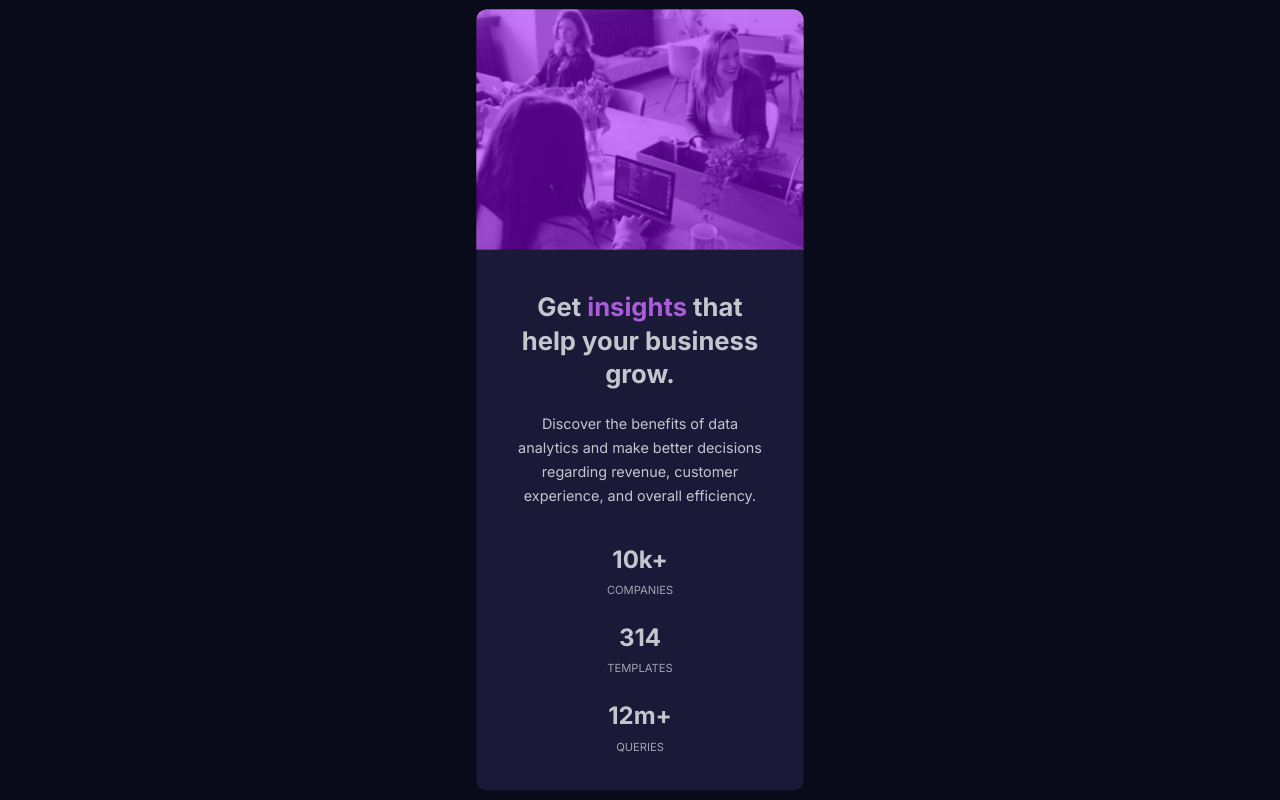
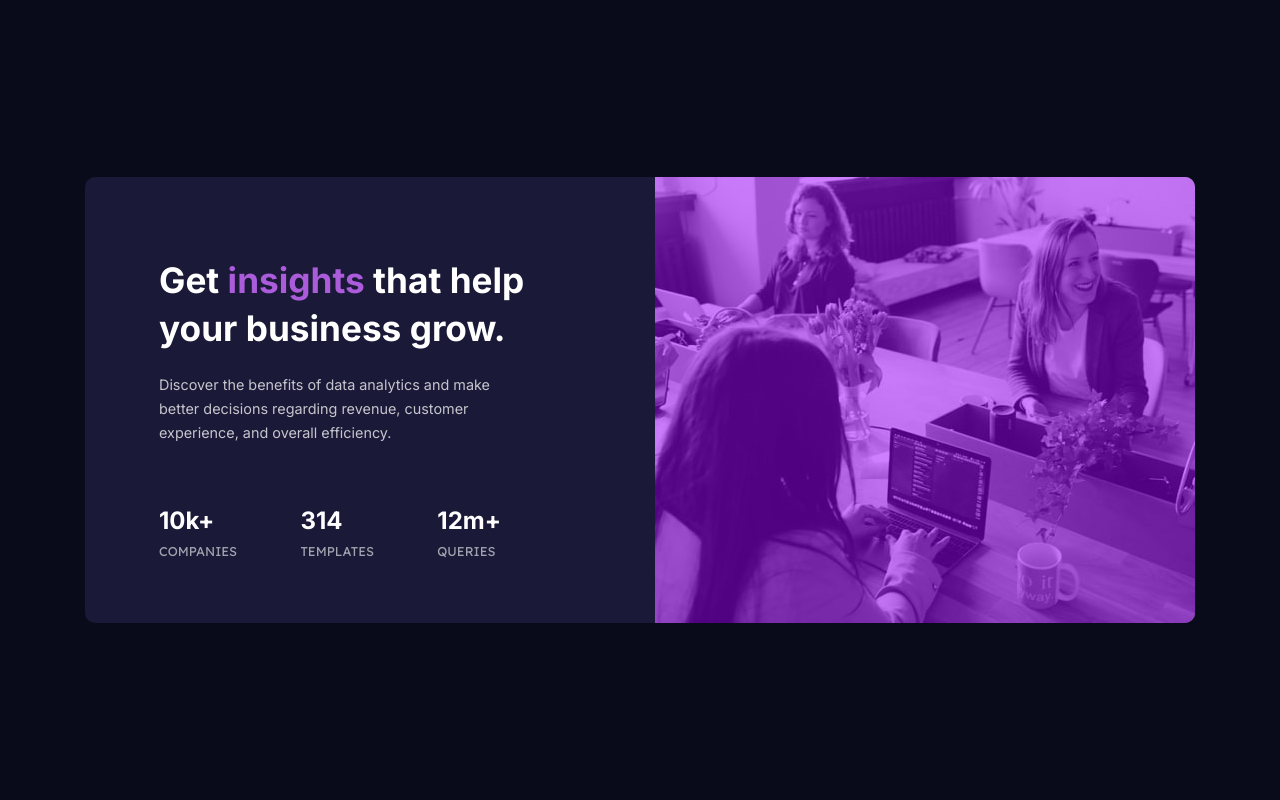
Before and after one commit to CarolineSenes/-Integration_maquette-_Stats-preview-card-component-main, a plain HTML site: page index.html in a window 1280 px wide. Drawn offline with Linux system fonts and the light colour scheme.

Commit message:
version desktop

```diff
--- a/index.html
+++ b/index.html
@@ -23,23 +23,25 @@
         </section>
 
         <section class="card_txt">
-          <h1>Get <span>insights</span> that help your business grow.</h1>
+          <h1 class="heading">Get <span>insights</span> that help your business grow.</h1>
+          <div class="card_txt_subtxt">
             <p>
               Discover the benefits of data analytics and make better decisions
               regarding revenue, customer experience, and overall efficiency.
             </p>
             <div class="stats">
               <div class="stat_compagnies">
-              <h2>10k+</h2>
+                <h2 class="heading">10k+</h2>
                 <p>companies</p>
               </div>
               <div class="stat_templates">
-              <h2>314</h2>
+                <h2 class="heading">314</h2>
                 <p>templates</p>
               </div>
               <div class="stat_queries">
-              <h2>12m+</h2>
+                <h2 class="heading">12m+</h2>
                 <p>queries</p>
+              </div>
             </div>
           </div>
         </section>
--- a/style.css
+++ b/style.css
@@ -10,6 +10,7 @@
     --accent-overlay-color: hsla(277, 100%, 50%, 0.5);
     --main-paragraph-color: hsla(0, 0%, 100%, 0.75);
     --stat-headings-color: hsla(0, 0%, 100%, 0.6);
+    --main-heading-stats: hsl(0, 0%, 100%);
 }
 *{
     box-sizing: border-box;
@@ -69,10 +70,14 @@ p{
     color: var(--main-paragraph-color);
     font-size: 0.9rem;
 }
+.heading{
+    color: var(--main-heading-stats);
+}
 .card{
+    display: flex;
+    flex-direction: column;
     width: 327px;
     height: 781px;
-    text-align: center;
     position: absolute;
     top: 50%; left: 50%;
     transform: translate(-50%, -50%);
@@ -95,6 +100,7 @@ p{
     width: 257px;
     margin-left: 35px;
     margin-right: 35px;
+    text-align: center;
 }
 .card_txt p{
     line-height: 1.5rem;
@@ -106,6 +112,54 @@ p{
     text-transform: uppercase;
     color: var(--stat-headings-color);
     font-size: 0.7rem;
+    font-family: var(--secondary-font);
+}
+
+@media screen and (min-width: 1280px){
+    .card{
+        width: 1110px;
+        height: 446px;
+        flex-direction: row-reverse;
+    }
+    .card_txt{
+        height: 446px;
+        width: 570px;
+        margin-left: 74px;
+        margin-right: 121px;
+        margin-top: 79px;
+        margin-bottom: 64px;
+        text-align: left;
+    }
+    h1{
+        font-size: 2.2rem;
+        line-height: 3rem;
+        margin-bottom: 1.3rem;
+    }
+    .card_txt_subtxt{
+        width: 342px;
+    }
+    .card_txt p{
+        line-height: 1.5rem;
+        font-size: 0.9rem;
+    }
+    .card_image, .overlay{
+        height: 446px;
+        width: 540px;
+        border-radius: 0 10px 10px 0;
+    }
+    .card_image{
+        background-image: url("./images/image-header-desktop.jpg");
+        background-size: cover;
+        margin-bottom: 0;
+    }
+    .stats{
+        display: flex;
+        flex-direction: row;
+        justify-content: space-between;
+    }
+    .stats p{
+        font-size: 0.8rem;
+    }
 }
 
 /* FOOTER
```
Also changed, not shown: design/screenshot_desktop.png (added), design/screenshot_mobile.png (added). Lines whose indentation alone changed are shown as unchanged.
